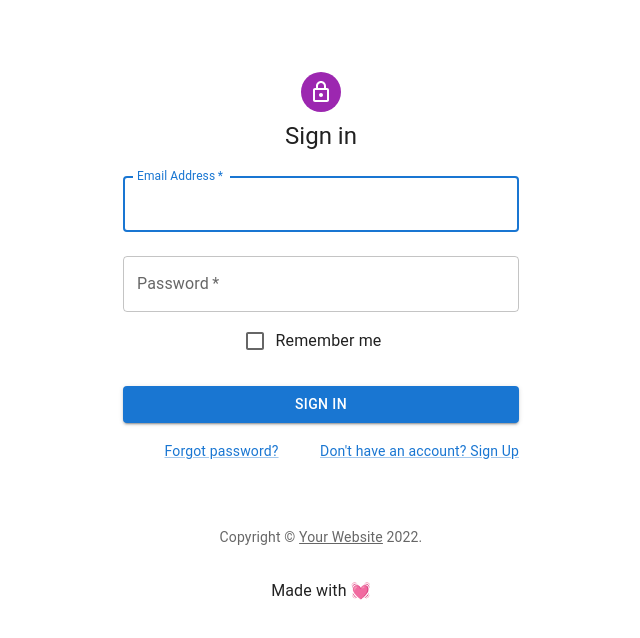
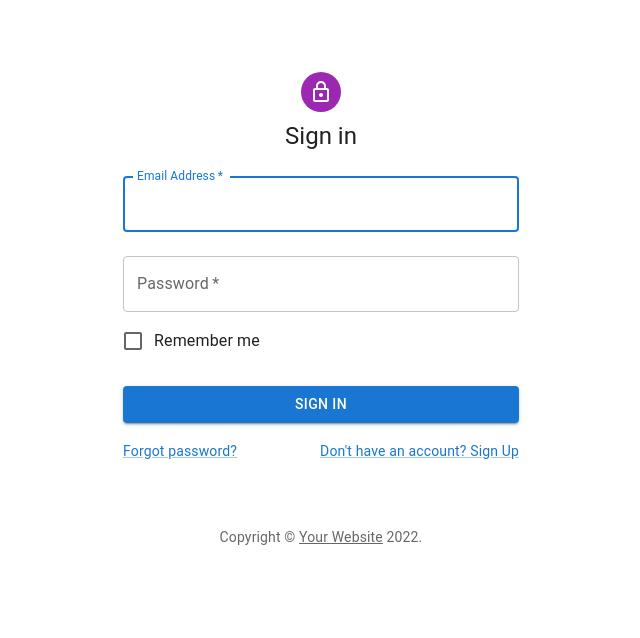
Before and after one commit to MadhavKanna/newhacks2022, a React (Create React App) app: page / in a window 1280 px wide. Shown: the top 638 px of the page, without its empty margins (319-959 px from the left). Built offline with nearby package versions, Linux system fonts and the light colour scheme.

Commit message:
added Routing

```diff
--- a/package.json
+++ b/package.json
@@ -13,7 +13,8 @@
     "bootstrap": "^5.2.2",
     "react": "^18.2.0",
     "react-dom": "^18.2.0",
-    "react-scripts": "5.0.1",
+    "react-router-dom": "^6.4.3",
+    "react-scripts": "^5.0.1",
     "web-vitals": "^2.1.4"
   },
   "scripts": {
--- a/src/App.js
+++ b/src/App.js
@@ -2,12 +2,17 @@
 import './App.css';
 import Footer from "./Components/Footer";
 import SignIn from "./Components/SignIn";
+import {BrowserRouter as Router, Route, Routes} from 'react-router-dom';
+import Navbar from './Components/Navbar';
+
 function App() {
   return (
-    <div className="App">
-      <SignIn/>
-      <Footer/>
-    </div>
+    <Router>
+      <Routes>
+        <Route path="/" element={<SignIn />} />
+        <Route path="/Navbar" element={<Navbar />} />
+      </Routes>
+    </Router>
   );
 }
 
```
Also changed, not shown: 1 other file (tests, documents, lock files or other folders).
